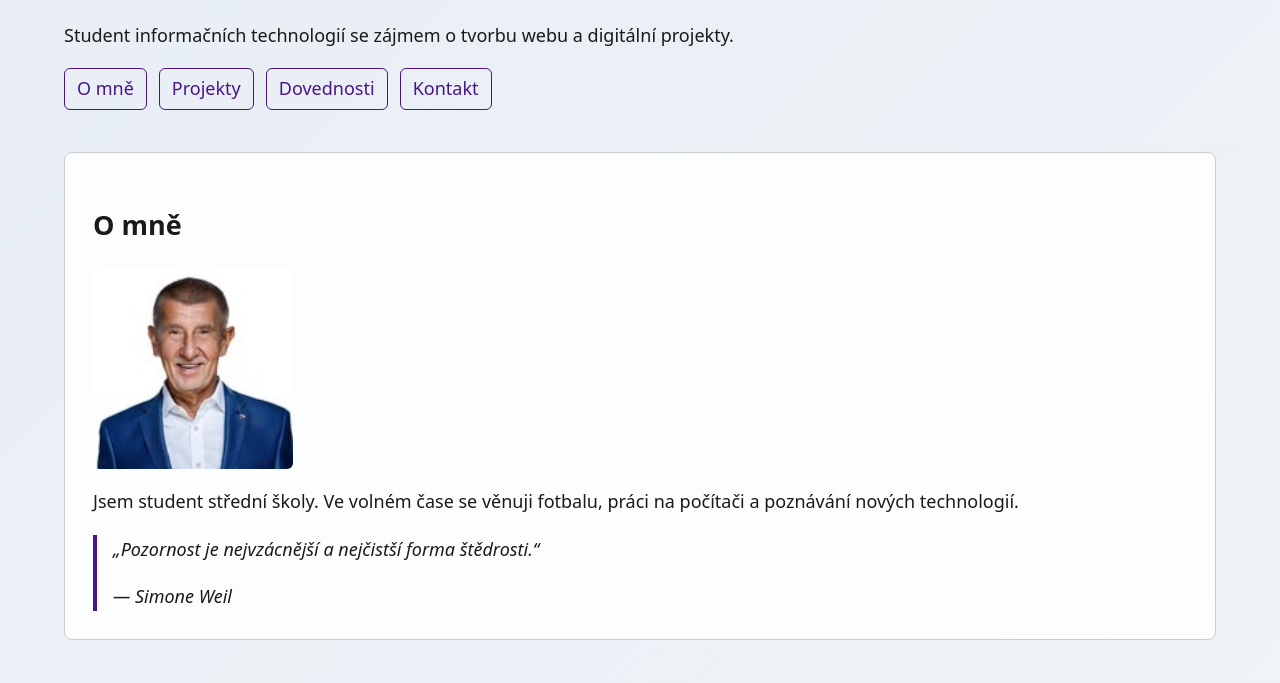
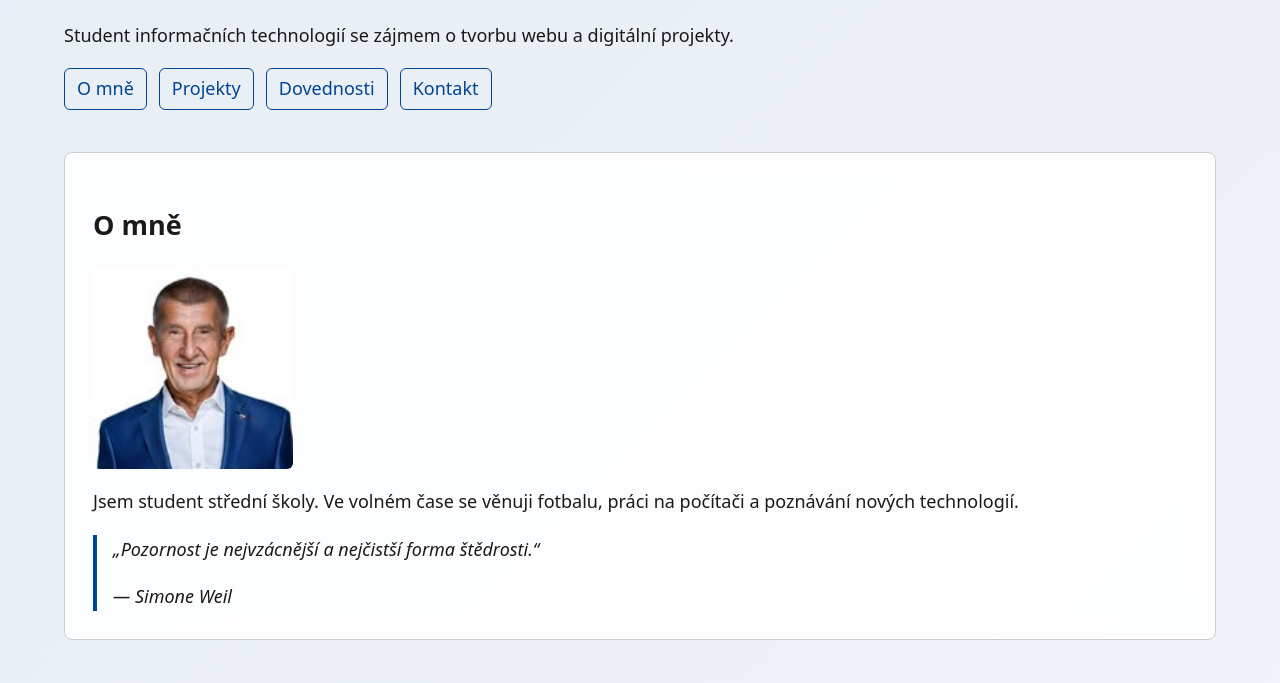
Before and after one commit to Kubaxxxxx/osobni-stranka, a plain HTML site: page index.html in a window 1280 px wide. Shown: the part 109-792 px from the top of the page. Drawn offline with Linux system fonts and the light colour scheme.

Commit message:
fix: barva odkazů

```diff
--- a/css/style.css
+++ b/css/style.css
@@ -4,7 +4,7 @@
   --bg-card-solid: #ffffff;
   --text-main: #1a1a1a;
   --text-muted: #4a4a4a;
-  --accent: #4a148c;
+  --accent: #004494;
   --accent-contrast: #ffffff;
   --border-color: #cccccc;
   --border-width: 1px;
```
